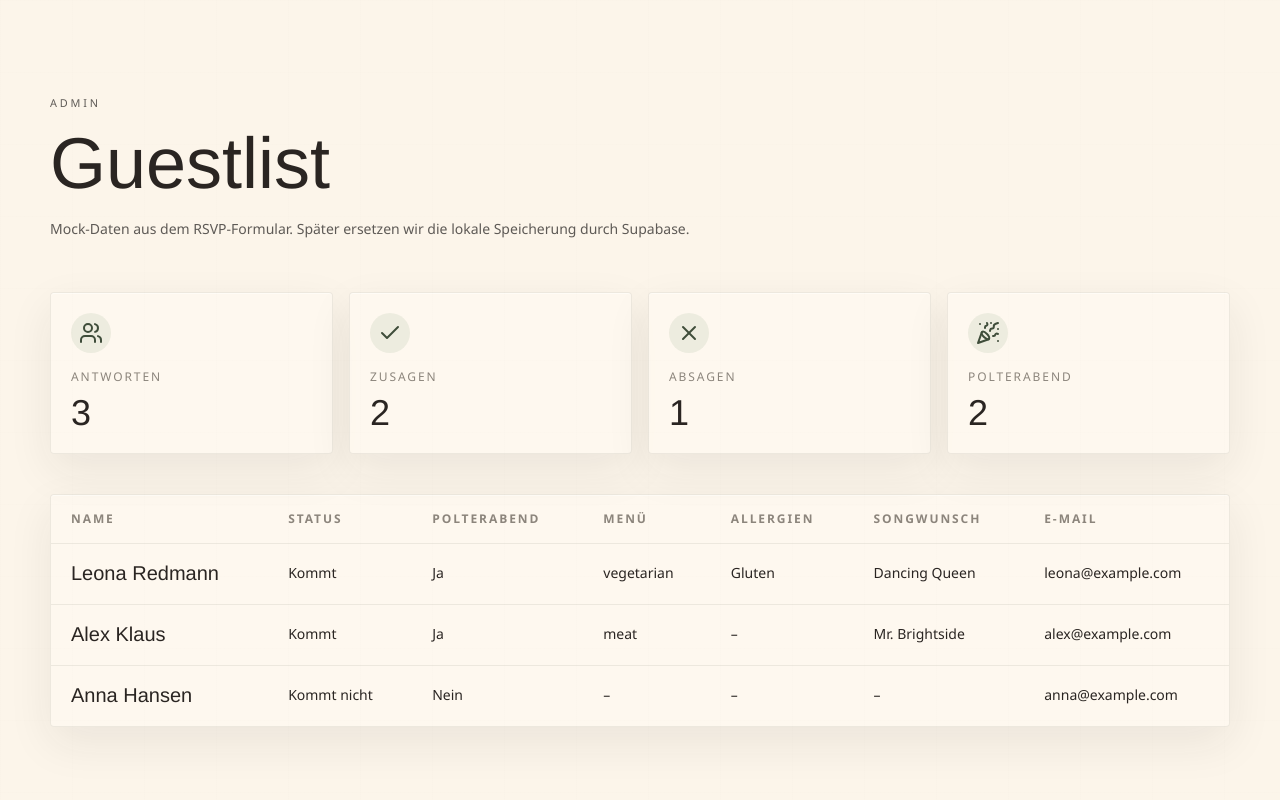
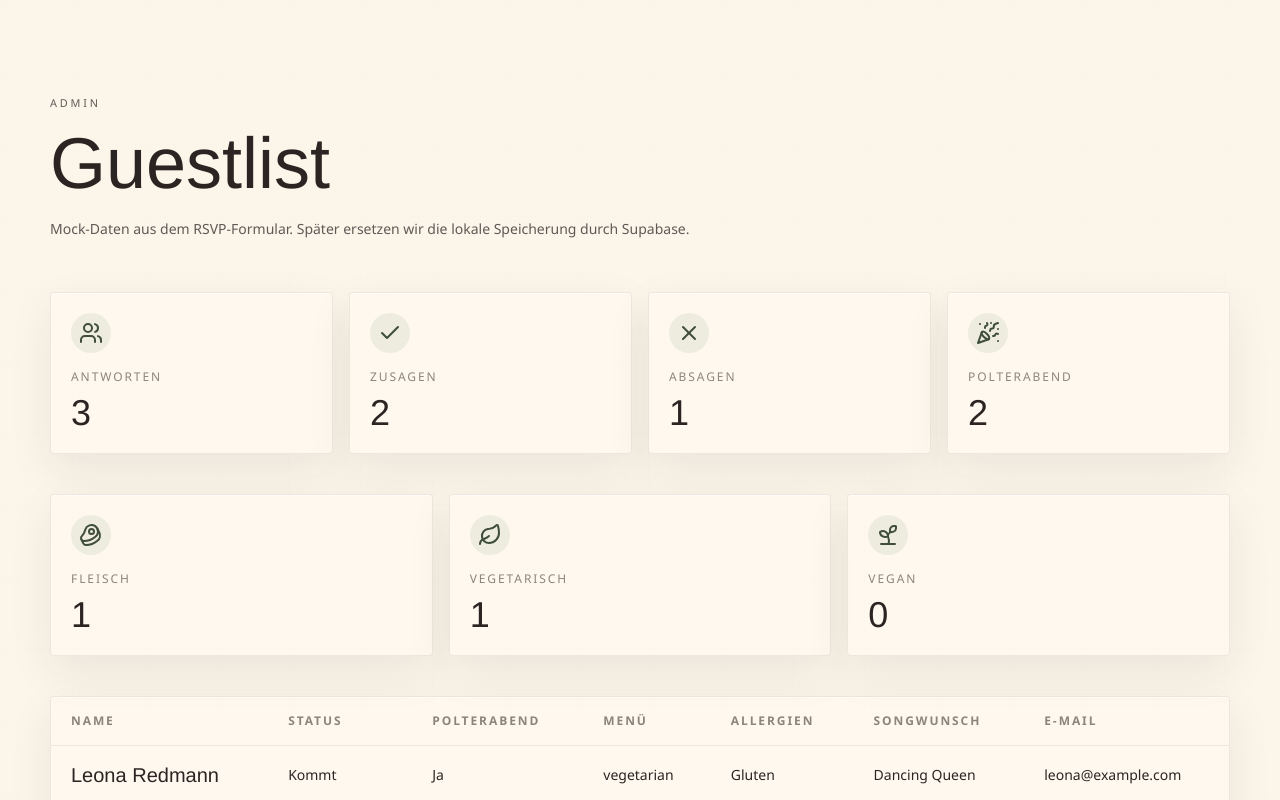
Before and after one commit to leonajosephine/wedding-website, a Next.js app: page /en/guestlist in a window 1280 px wide. Shown: the top 800 px of the page. Built offline with nearby package versions, Linux system fonts and the light colour scheme; a web font is replaced by a local one.

Commit message:
fix: guestlist

```diff
--- a/src/app/[locale]/guestlist/page.tsx
+++ b/src/app/[locale]/guestlist/page.tsx
@@ -1,22 +1,51 @@
 'use client';
 
-import {useEffect, useMemo, useState} from 'react';
-import {Check, X, Users, PartyPopper} from 'lucide-react';
+import {useMemo, useSyncExternalStore} from 'react';
+import {Check, X, Users, PartyPopper, Beef, Leaf, Sprout} from 'lucide-react';
 import {getRsvpResponses, RsvpResponse} from '@/lib/rsvpStorage';
 
+function subscribe(callback: () => void) {
+  window.addEventListener('storage', callback);
+  window.addEventListener('rsvp-storage-change', callback);
+
+  return () => {
+    window.removeEventListener('storage', callback);
+    window.removeEventListener('rsvp-storage-change', callback);
+  };
+}
+
+function getSnapshot() {
+  return JSON.stringify(getRsvpResponses());
+}
+
+function getServerSnapshot() {
+  return JSON.stringify([]);
+}
+
 export default function GuestlistPage() {
-  const [responses] = useState<RsvpResponse[]>(() => getRsvpResponses());
+  const responsesJson = useSyncExternalStore(
+    subscribe,
+    getSnapshot,
+    getServerSnapshot
+  );
+
+  const responses = useMemo<RsvpResponse[]>(
+    () => JSON.parse(responsesJson),
+    [responsesJson]
+  );
 
   const stats = useMemo(() => {
     const attending = responses.filter((item) => item.attending === 'yes');
     const declined = responses.filter((item) => item.attending === 'no');
-    const polterabend = responses.filter((item) => item.polterabend);
 
     return {
       total: responses.length,
       attending: attending.length,
       declined: declined.length,
-      polterabend: polterabend.length
+      polterabend: responses.filter((item) => item.polterabend).length,
+      meat: attending.filter((item) => item.menu === 'meat').length,
+      vegetarian: attending.filter((item) => item.menu === 'vegetarian').length,
+      vegan: attending.filter((item) => item.menu === 'vegan').length
     };
   }, [responses]);
 
@@ -43,6 +72,12 @@ export default function GuestlistPage() {
           <StatCard icon={<PartyPopper />} label="Polterabend" value={stats.polterabend} />
         </div>
 
+        <div className="mb-10 grid gap-4 sm:grid-cols-3">
+          <StatCard icon={<Beef />} label="Fleisch" value={stats.meat} />
+          <StatCard icon={<Leaf />} label="Vegetarisch" value={stats.vegetarian} />
+          <StatCard icon={<Sprout />} label="Vegan" value={stats.vegan} />
+        </div>
+
         <div className="overflow-hidden rounded-sm border border-[var(--border-soft)] bg-[rgba(255,250,242,0.72)] shadow-[var(--shadow-paper)]">
           <div className="overflow-x-auto">
             <table className="w-full min-w-[900px] border-collapse text-left text-sm">
@@ -60,39 +95,20 @@ export default function GuestlistPage() {
 
               <tbody>
                 {responses.map((item) => (
-                  <tr
-                    key={item.id}
-                    className="border-b border-[var(--border-soft)] last:border-b-0"
-                  >
+                  <tr key={item.id} className="border-b border-[var(--border-soft)] last:border-b-0">
                     <td className="px-5 py-4 serif text-xl text-[var(--text)]">
                       {item.firstName} {item.lastName}
                     </td>
-
                     <td className="px-5 py-4">
                       {item.attending === 'yes' ? 'Kommt' : 'Kommt nicht'}
                     </td>
-
-                    <td className="px-5 py-4">
-                      {item.polterabend ? 'Ja' : 'Nein'}
-                    </td>
-
+                    <td className="px-5 py-4">{item.polterabend ? 'Ja' : 'Nein'}</td>
                     <td className="px-5 py-4">{item.menu || '–'}</td>
                     <td className="px-5 py-4">{item.allergies || '–'}</td>
                     <td className="px-5 py-4">{item.songWish || '–'}</td>
                     <td className="px-5 py-4">{item.email}</td>
                   </tr>
                 ))}
-
-                {responses.length === 0 && (
-                  <tr>
-                    <td
-                      colSpan={7}
-                      className="px-5 py-12 text-center text-[var(--text-soft)]"
-                    >
-                      Noch keine Antworten vorhanden.
-                    </td>
-                  </tr>
-                )}
               </tbody>
             </table>
           </div>
```
